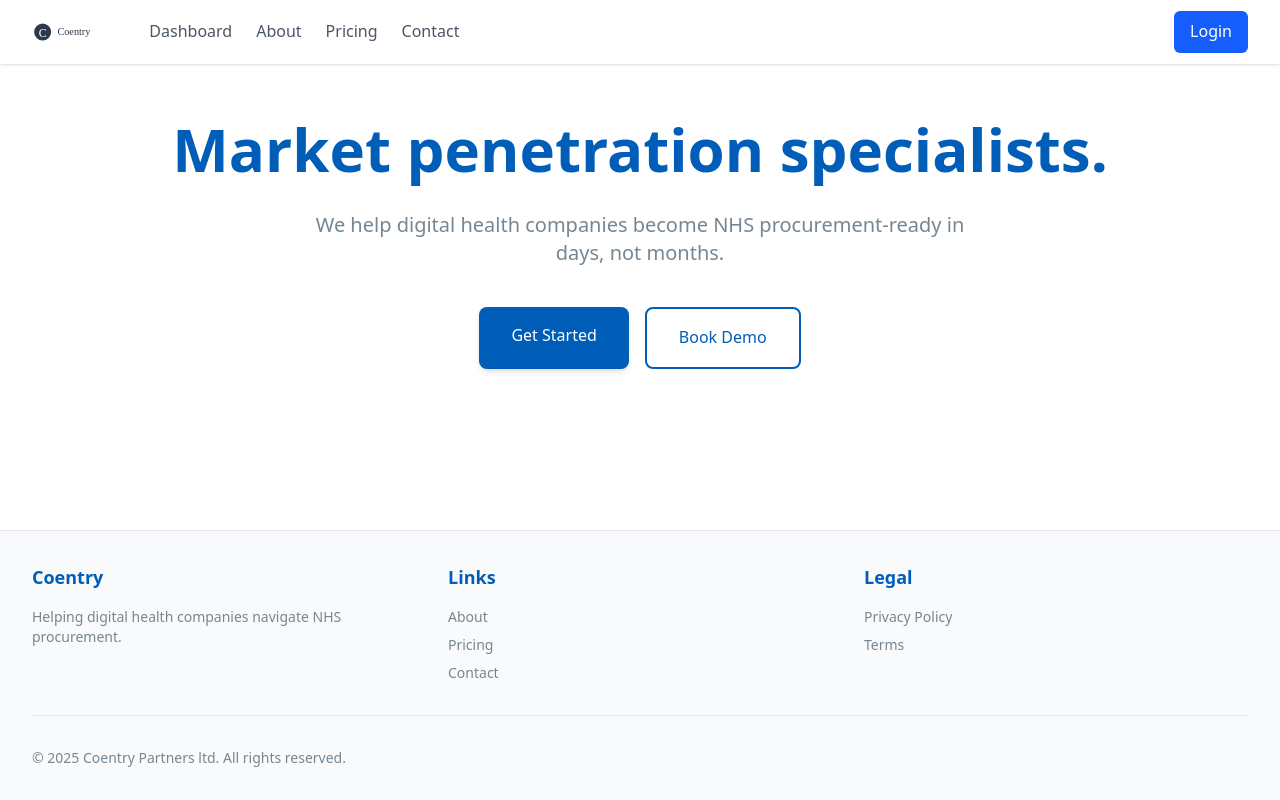
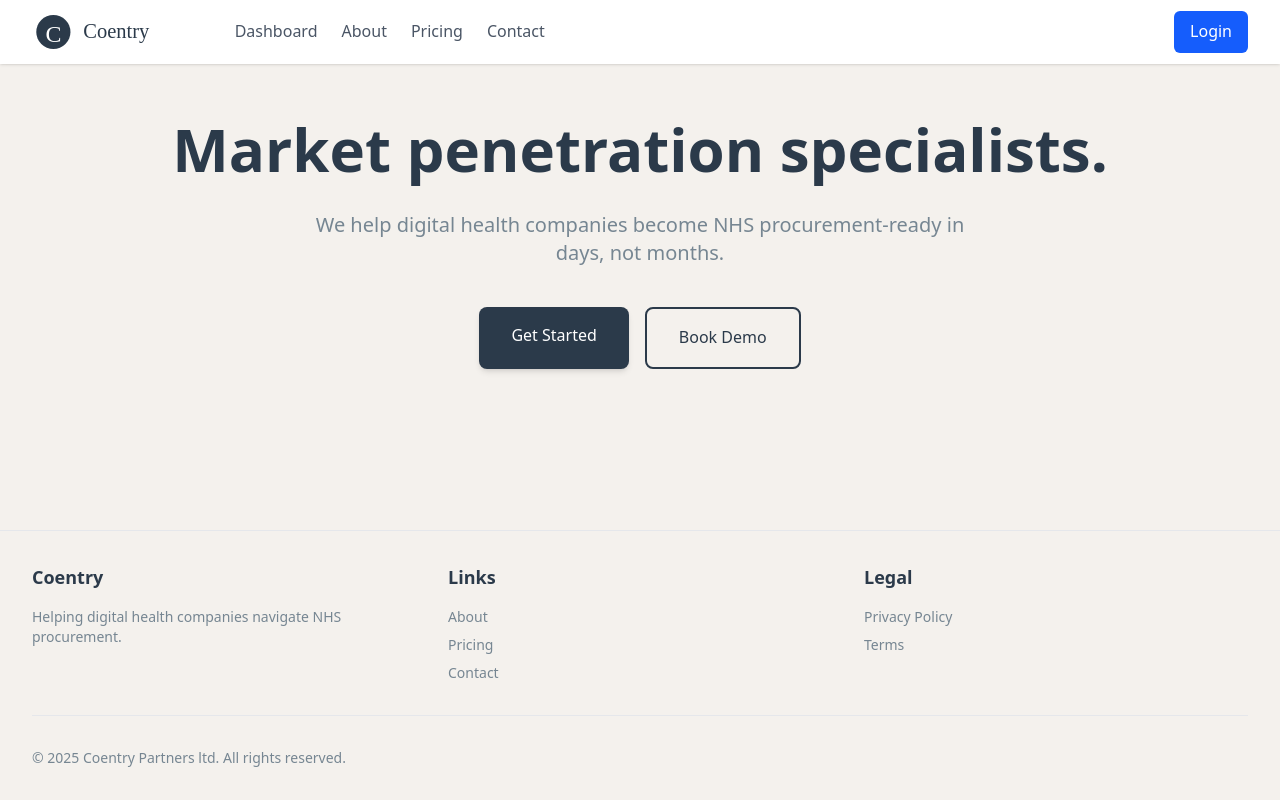
Before and after one commit to Naly-programming/nhs-procurement-app, a Next.js app: page / in a window 1280 px wide. Built offline with nearby package versions, Linux system fonts and the light colour scheme.

Commit message:
updating the ui

```diff
--- a/components/Footer.tsx
+++ b/components/Footer.tsx
@@ -3,7 +3,7 @@ import Link from 'next/link'
 
 export default function Footer() {
   return (
-    <footer className="bg-gray-50 border-t border-gray-200">
+    <footer className="bg-pale border-t border-gray-200">
       <div className="mx-auto max-w-7xl px-4 sm:px-6 lg:px-8 py-8">
         <div className="grid grid-cols-1 md:grid-cols-3 gap-8">
           <div>
--- a/components/Header.tsx
+++ b/components/Header.tsx
@@ -24,7 +24,7 @@ export default function Header() {
               <img
                 src="/logo.svg"
                 alt="Coentry"
-                className="h-8 w-auto"
+                className="h-16 w-auto"
               />
             </Link>
             <div className="hidden md:flex space-x-6">
--- a/src/app/globals.css
+++ b/src/app/globals.css
@@ -1,12 +1,13 @@
 @import "tailwindcss";
 
 :root {
-  --background: #ffffff;
+  --background: #F4F1ED;
   --foreground: #1a1a1a;
-  --primary: #005eb8; /* NHS Blue */
-  --primary-hover: #003d5c;
-  --secondary: #768692; /* NHS Neutral */
-  --accent: #ffb81c; /* NHS Warm Yellow */
+  --primary: #2B3A4A;
+  --primary-hover: #768089;
+  --secondary: #768692;
+  --accent: #ffb81c;
+  --pale: #ECE4DC;
 }
 
 @theme inline {
@@ -23,9 +24,9 @@
 @media (prefers-color-scheme: dark) {
   :root {
     --background: #0a0a0a;
-    --foreground: #f5f5f5;
-    --primary: #3a7ca5;
-    --primary-hover: #2c5d7d;
+    --foreground: #F4F1ED;
+    --primary: #2B3A4A;
+    --primary-hover: #768089;
   }
 }
 
```
